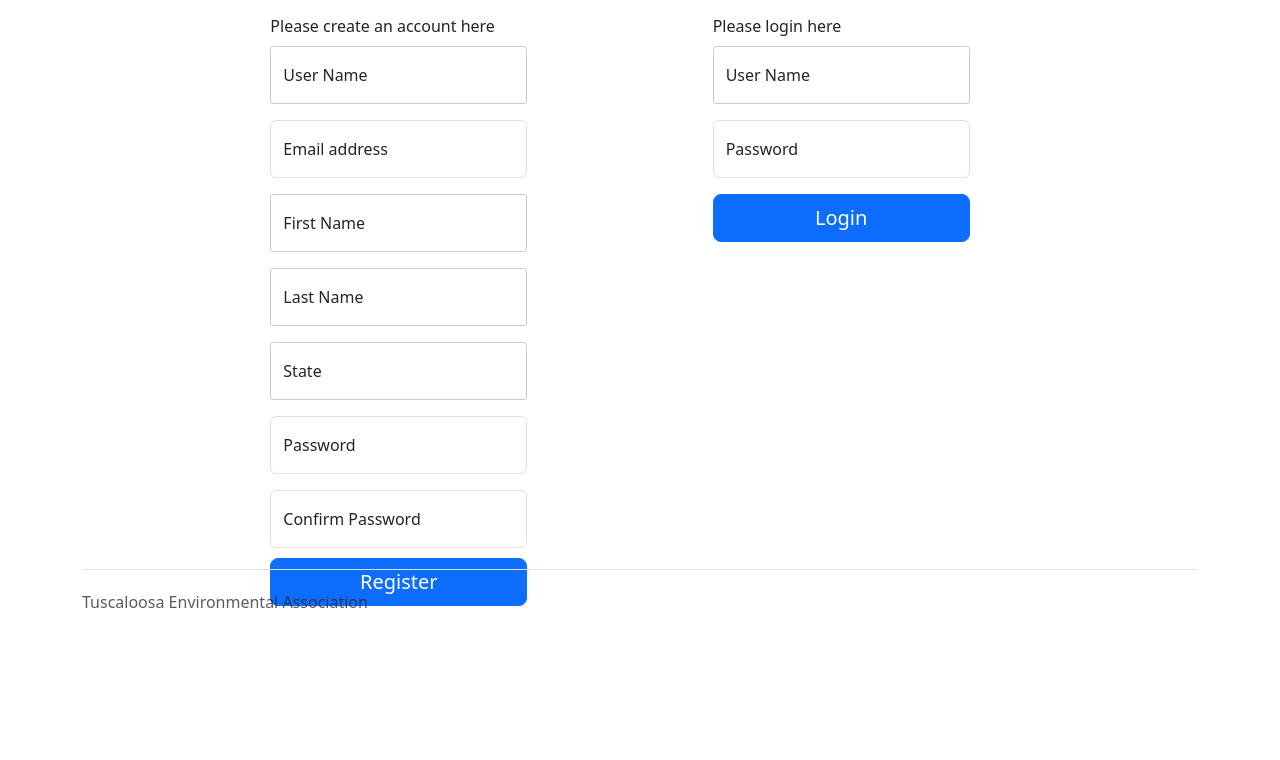
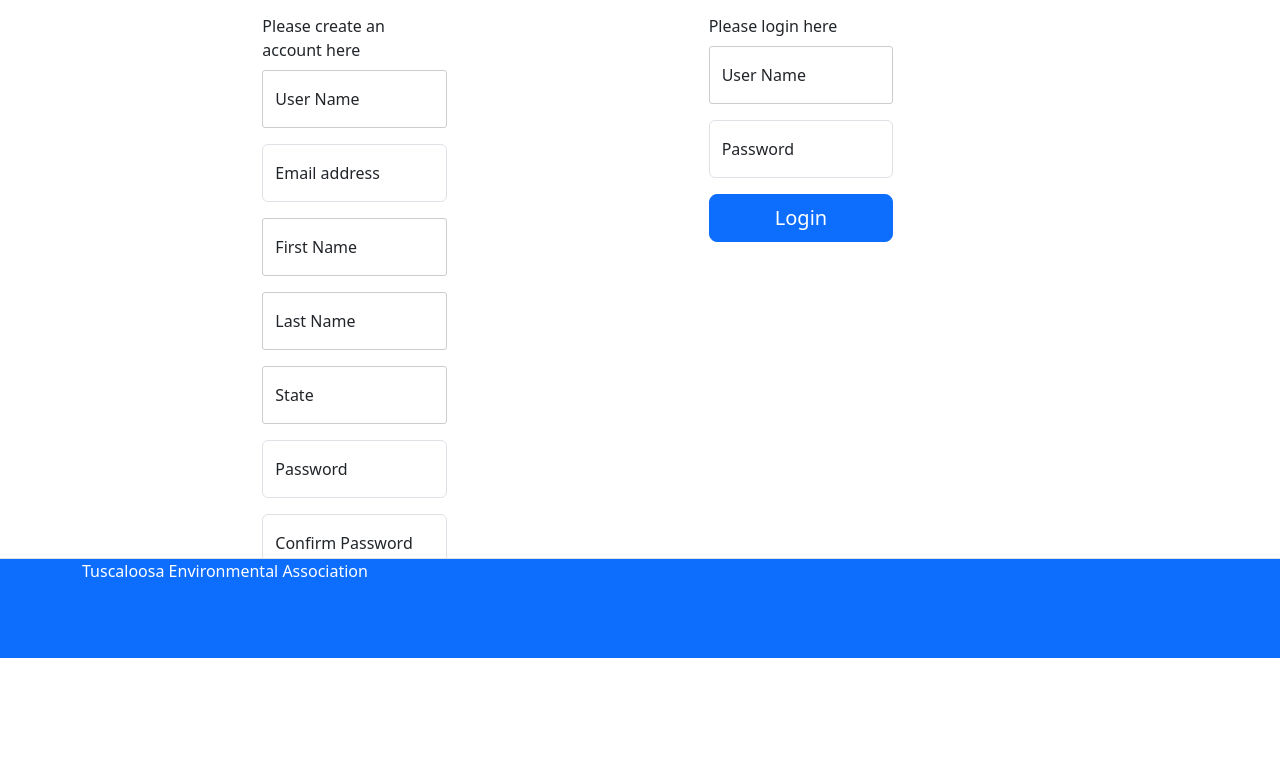
Before and after one commit to evanpaddock/TEA_Project_Client, a website: page resources/login.html in a window 1280 px wide. Shown: the part 142-902 px from the top of the page. Before the commit the page ends 800 px from the top, so only its background shows below. Drawn offline with nearby package versions, Linux system fonts and the light colour scheme.

Commit message:
footer update

```diff
--- a/resources/login.html
+++ b/resources/login.html
@@ -35,7 +35,7 @@
             </ul>
           </div>
           <!-- placing this in this div keeps "login" on the right side of the screen regardless of size -->
-          <ul class="navbar-nav me-auto">
+          <ul class="navbar-nav me-auto ps-2 pe-2">
                 <li class="nav-item">
                     <a class="nav-link active" href="./login.html">Login</a>
                     <span class="visually-hidden">(current)</span>
@@ -43,11 +43,11 @@
           </ul>
         </div>
     </nav>
-      <div class="logincontainer">
-        <div class="form-group" >
+    <div class="logincontainer mb-auto">
+      <div class="form-group row" >
           <h2>Register</h2>
           <form id = "registerform">
-                <div class="form-group">
+              <div class="form-group col-md-8">
                   <label class="form-label mt-4">Please create an account here</label>
                   <div class="form-floating mb-3">
                     <input type="text" class="form-control" id="registerUsername" placeholder="Enter your email" required>
@@ -83,10 +83,10 @@
                 </div>
           </form>
       </div>
-        <div class="form-group">
+      <div class="form-group row">
           <h2>Login</h2>
           <form id="loginform">
-              <div class="form-group">
+            <div class="form-group col-md-8">
               <label class="form-label mt-4">Please login here</label>
               <div class="form-floating mb-3">
                 <input type="text" class="form-control" id="loginUserName" placeholder="User1234" required>
@@ -105,15 +105,14 @@
     </div>
 
     <!-- Footer Bar -->
-      <div class="container fixed-bottom">
-        <footer class="d-flex flex-wrap justify-content-between align-items-center py-3 my-4 border-top">
-          <p class="col-md-4 mb-0 text-body-secondary">Tuscaloosa Environmental Association</p>
-
-          <a href="/" class="col-md-4 d-flex align-items-center justify-content-center mb-3 mb-md-0 me-md-auto link-body-emphasis text-decoration-none">
+    <footer class="footer fixed-bottom border-top navbar-dark bg-primary">
+      <div class="container align-items-center justify-content-between ">
+        <span>Tuscaloosa Environmental Association</span>
+        <a class="col-md-4 d-flex align-items-center justify-content-center mb-3 mb-md-0 me-md-auto link-body-emphasis text-decoration-none collapse">
           <svg class="bi me-2" width="40" height="32"><use xlink:href="#bootstrap"></use></svg>
         </a>
+      </div>
     </footer>
-      </div>
 
       <!-- Script for Bootstrap -->
       <script src="./scripts/login.js"></script>
--- a/resources/styles/index.css
+++ b/resources/styles/index.css
@@ -178,3 +178,12 @@
   tr:nth-child(even) {
     background-color: #f2f2f2;
   }
+
+body {
+    padding-bottom: 130px;
+}
+
+.footer {
+    height: 100px;
+    color: #fff;
+}
```
Also changed, not shown: resources/admincalc.html (+6 -7 lines), resources/adminreports.html (+6 -7 lines), resources/home.html (+6 -7 lines), resources/info.html (+6 -7 lines), resources/usercalc.html (+6 -7 lines). Lines whose indentation alone changed are shown as unchanged.
